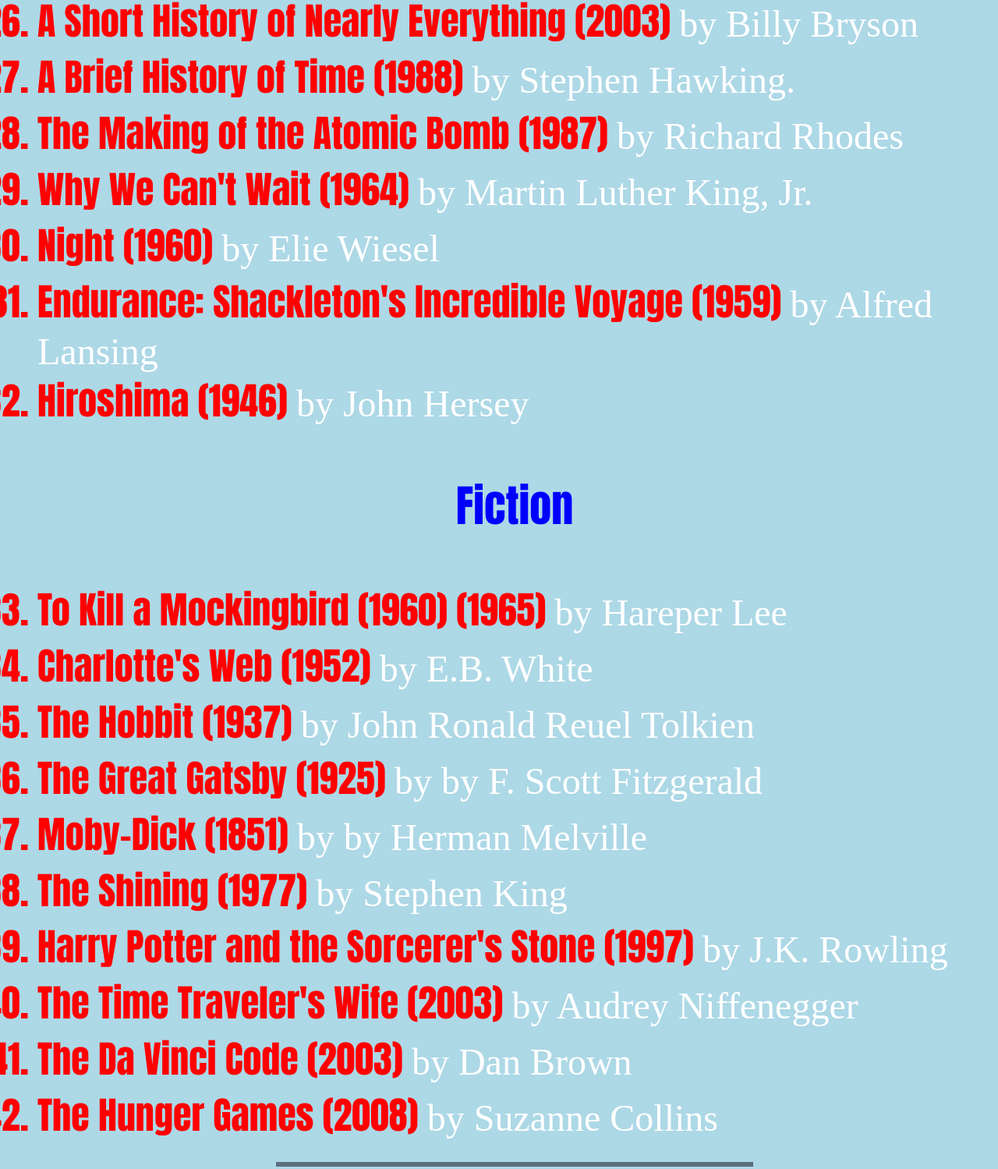
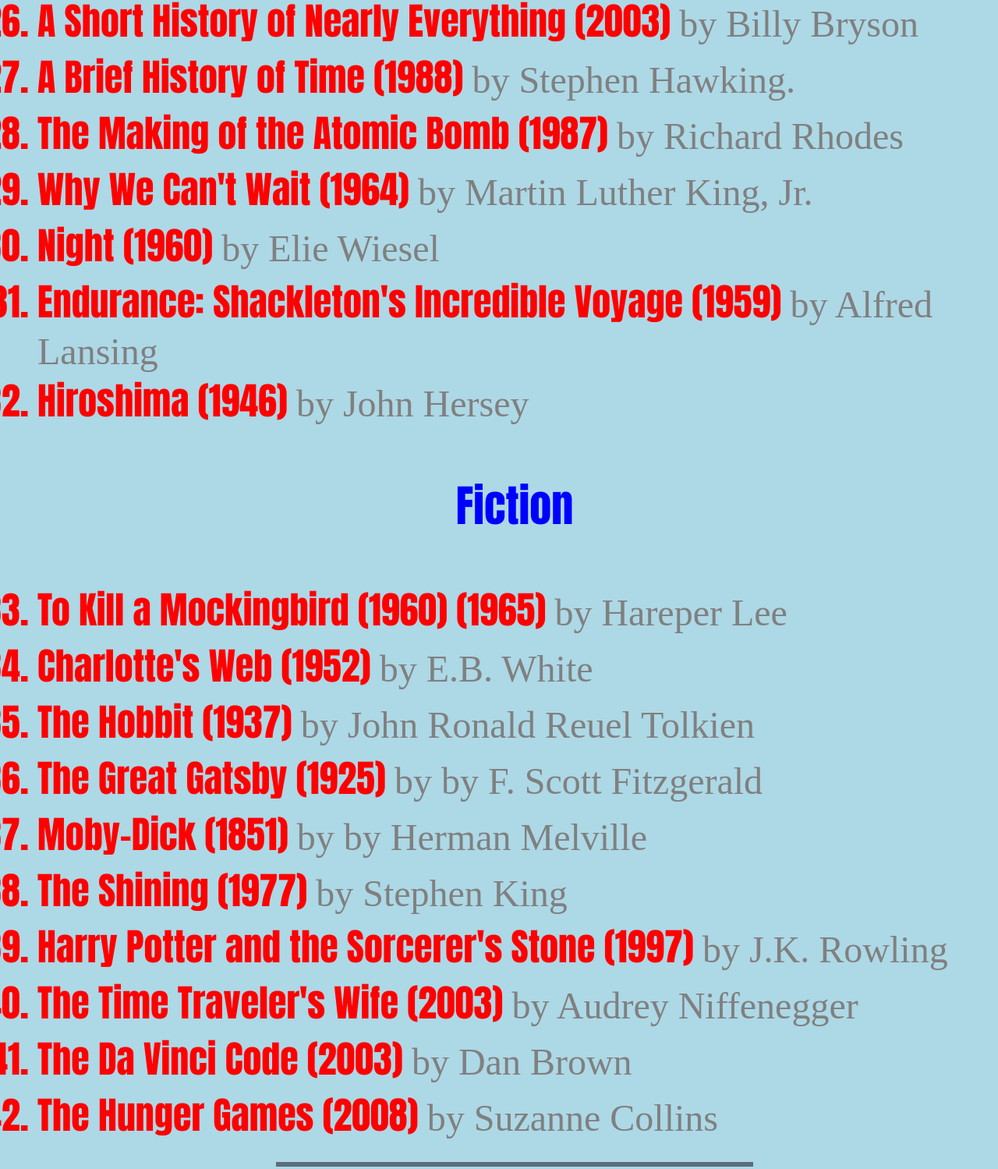
Before and after one commit to DELIGOS/MY-HTML-ACTIVITY-5, a plain HTML site: page index.html in a window 1280 px wide. Shown: the part 779-2278 px from the top of the page at 78% size. Drawn offline with Linux system fonts and the light colour scheme.

Commit message:
Update index.html

```diff
--- a/index.html
+++ b/index.html
@@ -18,26 +18,26 @@ Date: 11/20/2023 </span>
 <ol start=23>
 <font face="impact"color="#FF0000">
 <li> In Cold Blood (1965) <font color="grey"face="Elephant"> by Truman Capote  </font>
-<li> Alexander Hamilton (2004) <font color="white"face="Elephant"> by Ron Chernow  </font>
+<li> Alexander Hamilton (2004) <font color="grey"face="Elephant"> by Ron Chernow  </font>
 <li> American Prometheus: The Triumph and Tragedy of J. Robert Oppenheimer (2005) <font color="white"face="Elephant"> by Kai Bird  </font>
-<li> A Short History of Nearly Everything (2003) <font color="white"face="Elephant"> by Billy Bryson  </font>
-<li> A Brief History of Time (1988) <font color="white"face="Elephant"> by Stephen Hawking.  </font>
-<li> The Making of the Atomic Bomb (1987) <font color="white"face="Elephant"> by Richard Rhodes  </font>
-<li> Why We Can't Wait (1964) <font color="white"face="Elephant"> by Martin Luther King, Jr.  </font>
-<li> Night (1960) <font color="white"face="Elephant"> by Elie Wiesel </font>
-<li> Endurance: Shackleton's Incredible Voyage (1959) <font color="white"face="Elephant"> by Alfred Lansing  </font>
-<li> Hiroshima (1946) <font color="white"face="Elephant"> by John Hersey  </font>
+<li> A Short History of Nearly Everything (2003) <font color="grey"face="Elephant"> by Billy Bryson  </font>
+<li> A Brief History of Time (1988) <font color="grey"face="Elephant"> by Stephen Hawking.  </font>
+<li> The Making of the Atomic Bomb (1987) <font color="grey"face="Elephant"> by Richard Rhodes  </font>
+<li> Why We Can't Wait (1964) <font color="grey"face="Elephant"> by Martin Luther King, Jr.  </font>
+<li> Night (1960) <font color="grey"face="Elephant"> by Elie Wiesel </font>
+<li> Endurance: Shackleton's Incredible Voyage (1959) <font color="grey"face="Elephant"> by Alfred Lansing  </font>
+<li> Hiroshima (1946) <font color="grey"face="Elephant"> by John Hersey  </font>
 <font color="blue"><h3 align="center"> Fiction </h3></font>
-<li> To Kill a Mockingbird (1960) (1965) <font color="white"face="Elephant"> by Hareper Lee </font>
-<li> Charlotte's Web (1952) <font color="white"face="Elephant"> by E.B. White </font>
-<li> The Hobbit (1937) <font color="white"face="Elephant">  by John Ronald Reuel Tolkien  </font>
-<li> The Great Gatsby (1925) <font color="white"face="Elephant"> by by F. Scott Fitzgerald  </font>
-<li> Moby-Dick (1851) <font color="white"face="Elephant"> by  by Herman Melville   </font>
-<li> The Shining (1977) <font color="white"face="Elephant"> by Stephen King  </font>
-<li> Harry Potter and the Sorcerer's Stone (1997) <font color="white"face="Elephant"> by J.K. Rowling </font>
-<li> The Time Traveler's Wife (2003) <font color="white"face="Elephant">  by Audrey Niffenegger  </font>
-<li> The Da Vinci Code (2003) <font color="white"face="Elephant"> by Dan Brown  </font>
-<li> The Hunger Games (2008) <font color="white"face="Elephant"> by Suzanne Collins  </font>
+<li> To Kill a Mockingbird (1960) (1965) <font color="grey"face="Elephant"> by Hareper Lee </font>
+<li> Charlotte's Web (1952) <font color="grey"face="Elephant"> by E.B. White </font>
+<li> The Hobbit (1937) <font color="grey"face="Elephant">  by John Ronald Reuel Tolkien  </font>
+<li> The Great Gatsby (1925) <font color="grey"face="Elephant"> by by F. Scott Fitzgerald  </font>
+<li> Moby-Dick (1851) <font color="grey"face="Elephant"> by  by Herman Melville   </font>
+<li> The Shining (1977) <font color="grey"face="Elephant"> by Stephen King  </font>
+<li> Harry Potter and the Sorcerer's Stone (1997) <font color="grey"face="Elephant"> by J.K. Rowling </font>
+<li> The Time Traveler's Wife (2003) <font color="grey"face="Elephant">  by Audrey Niffenegger  </font>
+<li> The Da Vinci Code (2003) <font color="grey"face="Elephant"> by Dan Brown  </font>
+<li> The Hunger Games (2008) <font color="grey"face="Elephant"> by Suzanne Collins  </font>
 
 
 
```
